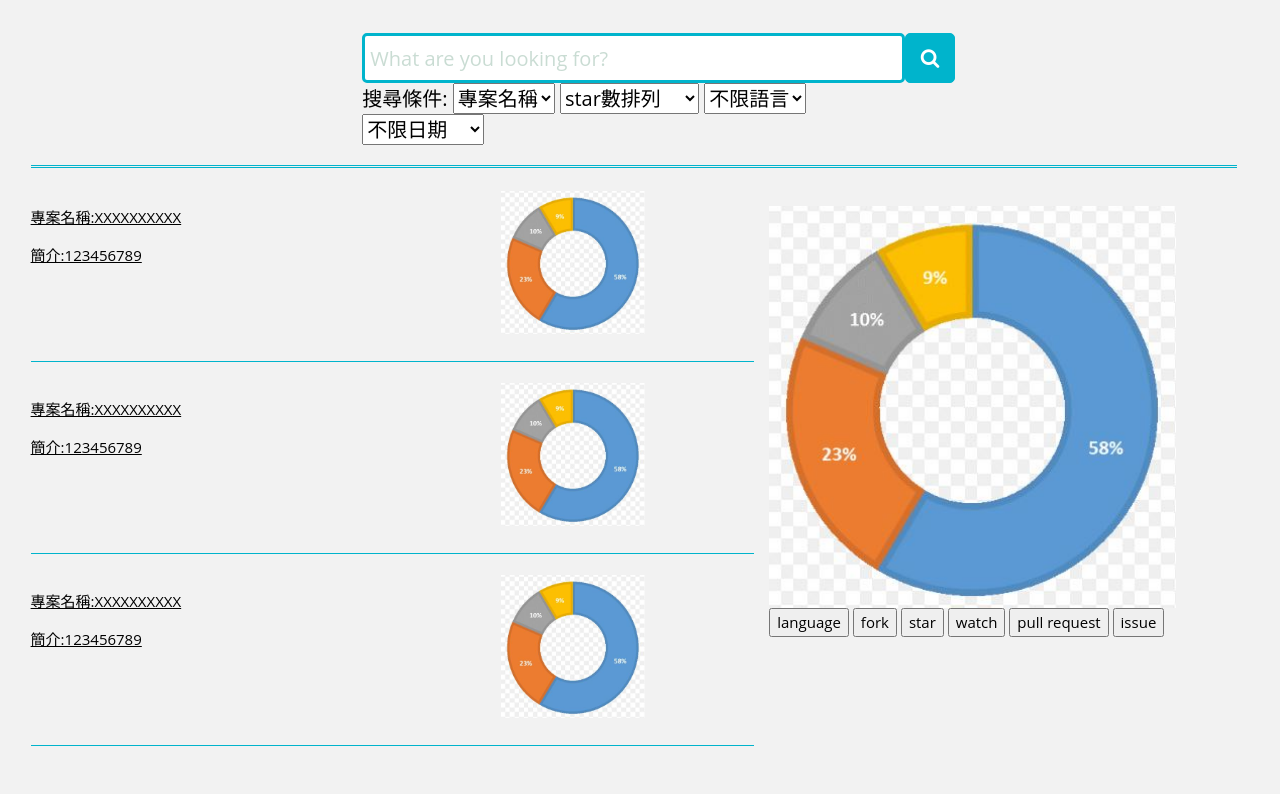
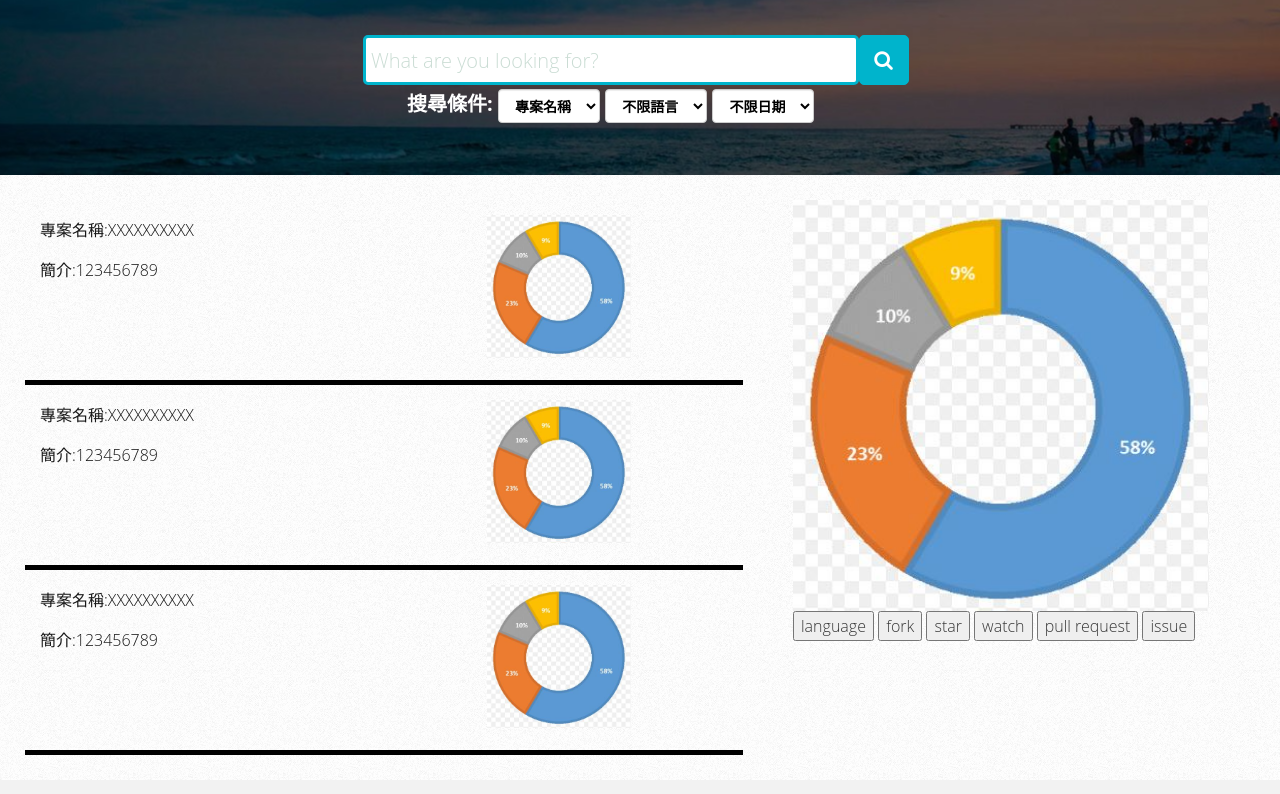
Before and after one commit to wadfx95174/VisualizeGithub, a plain HTML site: page VisualizeGithub/WebContent/searchResult.html in a window 1280 px wide. Drawn offline with nearby package versions, Linux system fonts and the light colour scheme; a web font is replaced by a local one.

Commit message:
hotpage,searchResult

```diff
--- a/VisualizeGithub/WebContent/dist/css/searchResult.css
+++ b/VisualizeGithub/WebContent/dist/css/searchResult.css
@@ -43,9 +43,7 @@ body{
 .wrap{
   width: 95%;
   padding: 5px;
-  position: absolute;
-  top: 1%;
-  left: 2%;
+
 }
 
 .hr1{ height:3px;border:none;border-top:3px double #00B4CC;}
--- a/VisualizeGithub/WebContent/searchResult.html
+++ b/VisualizeGithub/WebContent/searchResult.html
@@ -1,120 +1,112 @@
-<!DOCTYPE html>
-<html>
+<!DOCTYPE html PUBLIC "-//W3C//DTD XHTML 1.0 Strict//EN" "http://www.w3.org/TR/xhtml1/DTD/xhtml1-strict.dtd">
+<!--
+Design by TEMPLATED
+http://templated.co
+Released for free under the Creative Commons Attribution License
+
+Name       : ClearFigure
+Description: A two-column, fixed-width design with dark color scheme.
+Version    : 1.0
+Released   : 20140310
+
+-->
+<html xmlns="http://www.w3.org/1999/xhtml">
 <head>
-      <meta charset = "utf-8">
+<meta http-equiv="Content-Type" content="text/html; charset=utf-8" />
+<title>Visualize Github</title>
+<meta name="keywords" content="" />
+<meta name="description" content="" />
+<meta name="viewport" content="width=device-width, initial-scale=1">
+<link rel="stylesheet" href="https://www.w3schools.com/w3css/4/w3.css">
 <link rel="stylesheet" href="https://cdnjs.cloudflare.com/ajax/libs/font-awesome/4.7.0/css/font-awesome.min.css">
+<link rel="stylesheet" href="http://maxcdn.bootstrapcdn.com/bootstrap/3.3.4/css/bootstrap.min.css">
+<script src="https://ajax.googleapis.com/ajax/libs/jquery/1.11.1/jquery.min.js"></script>
+<script src="http://maxcdn.bootstrapcdn.com/bootstrap/3.3.4/js/bootstrap.min.js"></script>
 <link rel="stylesheet" href="https://www.w3schools.com/w3css/4/w3.css">
-      <title>visualizeGithub</title>
-      <style type = "text/css">
-		body{
-		  background: #f2f2f2;
-		  font-family: 'Open Sans', sans-serif;
-		}
+<link href="http://fonts.googleapis.com/css?family=Chivo:400,900" rel="stylesheet" />
+<link href="plugins/hotpage/default.css" rel="stylesheet" type="text/css" media="all" />
+<link href="plugins/hotpage/fonts.css" rel="stylesheet" type="text/css" media="all" />
 
-		.search {
-		  width: 45%;
-		  position: relative;
-		  left: 27.5%;
-		  font-size:20px;
-		}
-
-		.searchTerm {
-		  float: left;
-		  width: 100%;
-		  border: 3px solid #00B4CC;
-		  padding: 5px;
-		  height: 50px;
-		  border-radius: 5px;
-		  outline: none;
-		  color: #9DBFAF;
-		}
-
-		.searchTerm:focus{
-		  color: #00B4CC;
-		}
-
-		.searchButton {
-		  position: absolute;
-		  right: -50px;
-		  width: 50px;
-		  height: 50px;
-		  border: 1px solid #00B4CC;
-		  background: #00B4CC;
-		  text-align: center;
-		  color: #fff;
-		  border-radius: 5px;
-		  cursor: pointer;
-
-		}
-
-		/*Resize the wrap to see the search bar change!*/
-		.wrap{
-		  width: 95%;
-		  padding: 5px;
-		  position: absolute;
-		  top: 1%;
-		  left: 2%;
-		}
-
-		.hr1{ height:3px;border:none;border-top:3px double #00B4CC;}
-
-		.hr2{ height:1px;border:none;border-top:1px solid #00B4CC;}
-
-      </style>
-      <script>
-
-      </script>
+<!-- searchResult.css -->
+<link href="dist/css/searchResult.css" rel="stylesheet">
+<!--[if IE 6]>
+<link href="default_ie6.css" rel="stylesheet" type="text/css" />
+<![endif]-->
 </head>
 <body>
+<div id="wrapper">
+	<div id="header-wrapper">
+		<div id="header" class="container">
 			<div class="wrap">
 			<div class="search">
-			<form  action="">
-				<input type="text" class="searchTerm" placeholder="What are you looking for?">
-				<button type="submit" class="searchButton">
+			<form  action="" class="form-inline">
+			<input id="searchText" type="text" class="searchTerm" placeholder="What are you looking for?">
+			<button id="searchButton" class="searchButton">
 				<i class="fa fa-search"></i>
 			</button>
 			<p>
-            <label>搜尋條件:
-               <select name = "select11">
-                  <option selected>專案名稱</option>
-                  <option>程式碼</option>
-                  <option>議題</option>
-                  <option>使用者</option>
-                  <option>主題</option>
+            <label style="color:#FFF;">搜尋條件:
+
+               <select class="form-control" id="type" name="type" style="color:black;" onchange="change(this.value)">
+                  	<option selected value="repositories">專案名稱</option>
+					<option value="code">程式碼</option>
+					<option value="commits">提交</option>
+					<option value="issues">議題</option>
+					<option value="users">使用者</option>
+					<option value="topics">主題</option>
                </select>
 
-			   <select name = "select22">
-                  <option selected>star數排列</option>
-                  <option>fork數排列</option>
-                  <option>follow數排列</option>
-                  <option>watch數排列</option>
+				<select class="form-control" id="language" name="language" style="color:black;">
+                  	<option selected value="">不限語言</option>
+	           		<option value="java">Java</option>
+	           		<option value="c++">C++</option>
+	           		<option value="python">Python</option>
+					<option value="python">Python</option>
+					<option value="python">Python</option>
+					<option value="python">Python</option>
+					<option value="python">Python</option>
+					<option value="python">Python</option>
+					<option value="python">Python</option>
+					<option value="python">Python</option>
+					<option value="python">Python</option>
+					<option value="python">Python</option>
+					<option value="python">Python</option>
+					<option value="python">Python</option>
+					<option value="python">Python</option>
+					<option value="python">Python</option>
+					<option value="python">Python</option>
+					<option value="python">Python</option>
+					<option value="python">Python</option>
+					<option value="python">Python</option>
+					<option value="python">Python</option>
+					<option value="python">Python</option>
+					<option value="python">Python</option>
+					<option value="python">Python</option>
+					<option value="python">Python</option>
+					<option value="python">Python</option>
+					<option value="python">Python</option>
+	           		<option value="C%2B%2B">C++</option>
+	           		<option value="python">Python</option>
                </select>
 
-			   <select name = "select33">
-                  <option selected>不限語言</option>
-                  <option>Java</option>
-                  <option>C++</option>
-                  <option>Python</option>
-                  <option>自訂語言</option>
-               </select>
-
-			   <select name = "select44">
-                  <option selected>不限日期</option>
-                  <option>一個禮拜內</option>
-                  <option>一個月內</option>
-                  <option>半年內</option>
-                  <option>一年內</option>
-				  <option>自訂日期</option>
+				<select class="form-control" id="date" name="date" style="color:black;">
+                  	<option selected value="0">不限日期</option>
+					<option value="1">一天內</option>
+            		<option value="7">一週內</option>
+            		<option value="30">一個月內</option>
+            		<option value="180">半年內</option>
+            		<option value="365">一年內</option>
                </select>
             </label>
 				</p>
 				</form>
 			</div>
-		<hr class="hr1">
-
+			</div>
+		</div>
+	</div>
 	<div class="w3-row">
-			<div class="w3-col" style="width:60%">
-				<div class="w3-row">
+			<div class="w3-col" style="width:60%;padding:25px;">
+				<div class="w3-row" style="border-bottom:5px black solid;padding:15px;">
 					<div class="w3-col" style="width:60%;height:150px">
 						<a href="">
 						<p>專案名稱:XXXXXXXXXX</p>
@@ -128,8 +120,8 @@
 						</a>
 					</div>
 				</div>
-				<hr class="hr2">
-				<div class="w3-row">
+
+				<div class="w3-row" style="border-bottom:5px black solid;padding:15px;">
 					<div class="w3-col" style="width:60%;height:150px">
 						<a href="">
 						<p>專案名稱:XXXXXXXXXX</p>
@@ -143,8 +135,8 @@
 						</a>
 					</div>
 				</div>
-				<hr class="hr2">
-				<div class="w3-row">
+
+				<div class="w3-row" style="border-bottom:5px black solid;padding:15px;">
 					<div class="w3-col" style="width:60%;height:150px">
 						<a href="">
 						<p>專案名稱:XXXXXXXXXX</p>
@@ -158,10 +150,10 @@
 						</a>
 					</div>
 				</div>
-				<hr class="hr2">
+
 			</div>
 
-			<div class="w3-col" style="width:40%;padding:15px;">
+			<div class="w3-col" style="width:40%;padding:25px;">
 				<img src="test圖.jpg" style="width:90%;height:auto"></img>
 				<button>language</button>
 				<button>fork</button>
@@ -172,9 +164,5 @@
 			</div>
 		</div>
 	  </div>
-
-
-
-
 </body>
 </html>
```
Also changed, not shown: VisualizeGithub/WebContent/hotpage.html (+77 -53 lines). Lines whose indentation alone changed are shown as unchanged.
